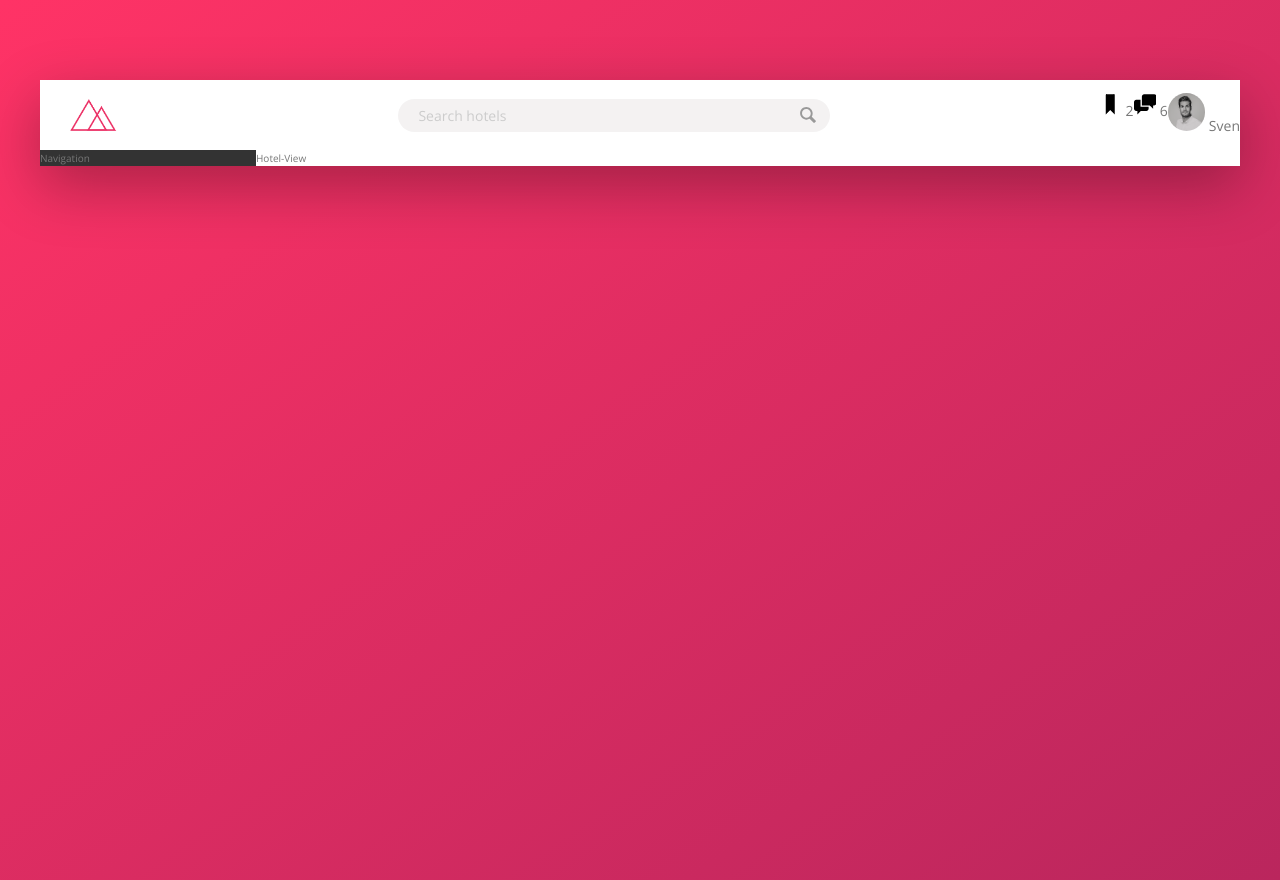
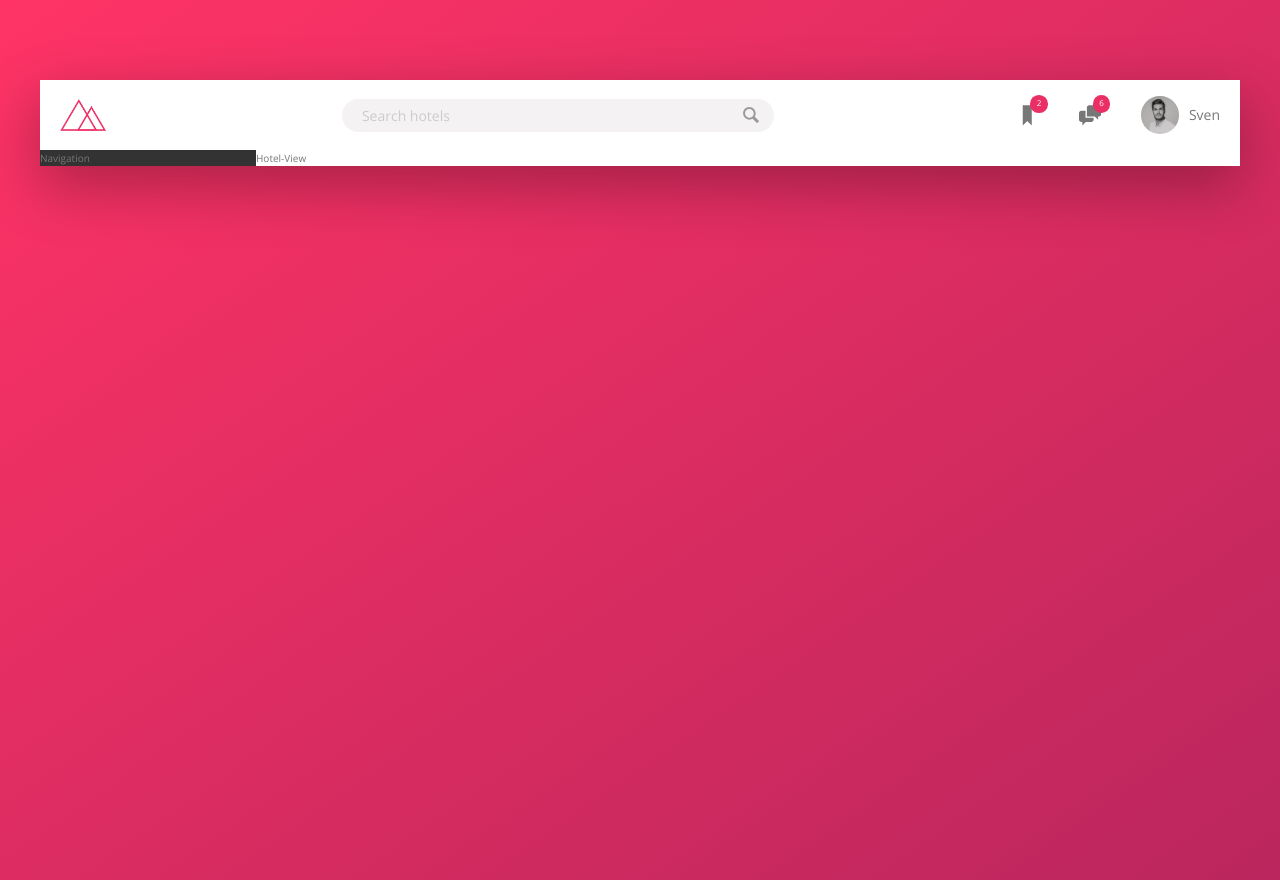
Before and after one commit to skusebauch/booking-vac, a website: page index.html in a window 1280 px wide. Drawn offline with nearby package versions, Linux system fonts and the light colour scheme.

Commit message:
implement header

```diff
--- a/sass/_components.scss
+++ b/sass/_components.scss
@@ -2,7 +2,7 @@
 // LOGO
 .logo {
   height: 3.25rem;
-  margin-left: 3rem;
+  margin-left: 2rem;
 }
 
 /////////////////
@@ -66,29 +66,55 @@
 /////////////////
 // USER NAVIGATION
 .user-nav {
+  align-self: stretch;
+  display: flex;
+  align-items: center;
+
+  // user nav and all of the direct children
+  // - only select direct children with this selector >
+  // direct childrens are icon-box and user - therefore we put here our flex as well,
+  // and get rid at icon-box and user
+  & > * {
+    padding: 0 2rem;
+    cursor: pointer;
+    // if we hover that everything is included, just set the height to 100%
+    height: 100%;
+    display: flex;
+    align-items: center;
+  }
+
+  & > *:hover {
+    background-color: var(--color-grey-light-2);
+  }
+
   &__icon-box {
-
+    position: relative;
   }
 
   &__icon {
     height: 2.25rem;
     width: 2.25rem;
+    fill: var(--color-grey-dark-2);
   }
 
   &__notification {
-
-  }
-
-  &__user {
-
+    font-size: .8rem;
+    height: 1.75rem;
+    width: 1.75rem;
+    border-radius: 50%;
+    background-color: var(--color-primary);
+    color: #fff;
+    position: absolute;
+    top: 1.5rem;
+    right: 1.1rem;
+    display: flex;
+    justify-content: center;
+    align-items: center;
   }
 
   &__user-photo {
     height: 3.75rem;
     border-radius: 50%;
-  }
-
-  &__user-name {
-
+    margin-right: 1rem;
   }
 }
--- a/sass/_layout.scss
+++ b/sass/_layout.scss
@@ -16,10 +16,6 @@
   align-items: center;
 }
 
-.user-nav {
-  display: flex;
-}
-
 .content {
   display: flex;
 }
```
Also changed, not shown: css/style.css.
